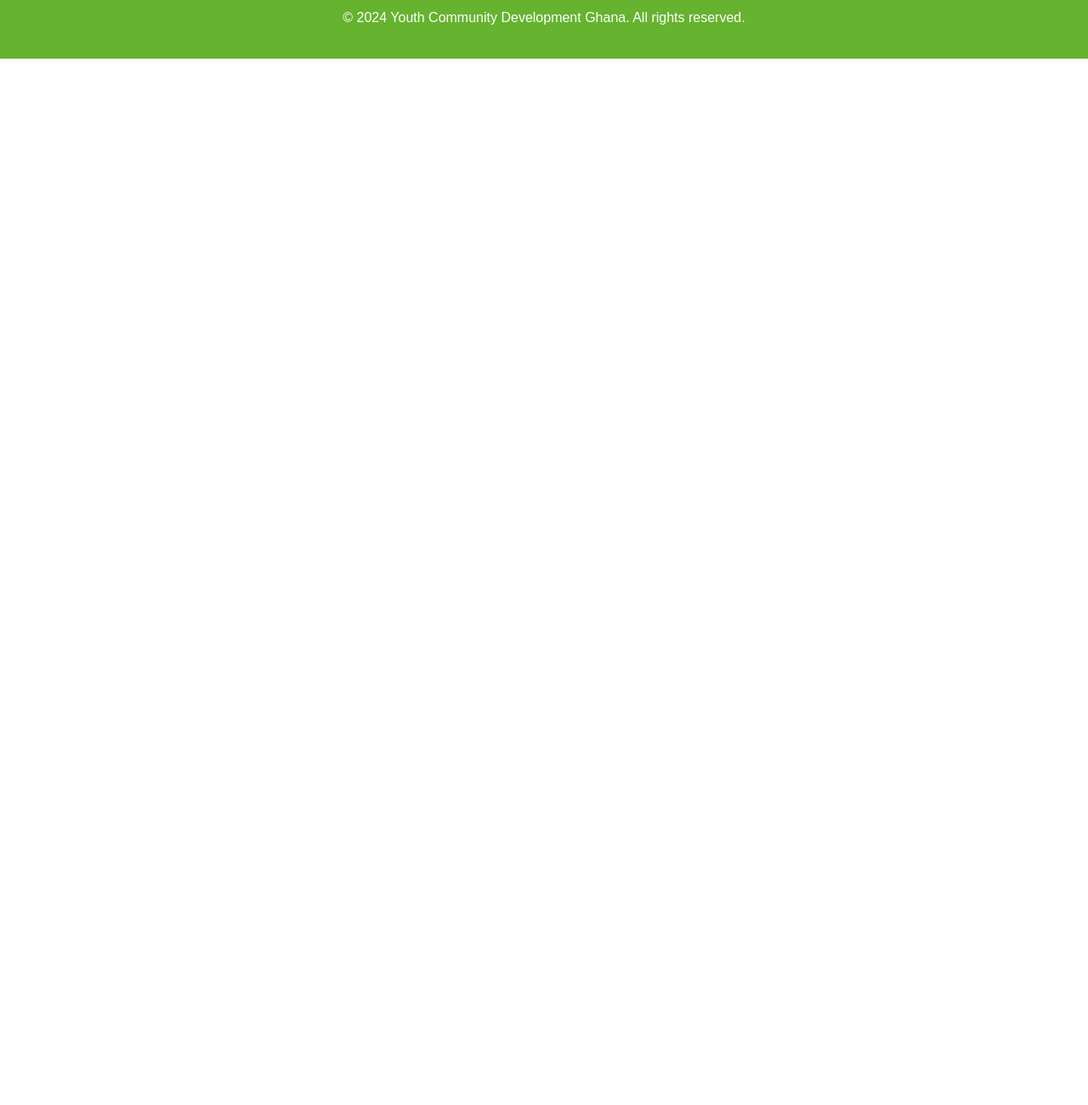
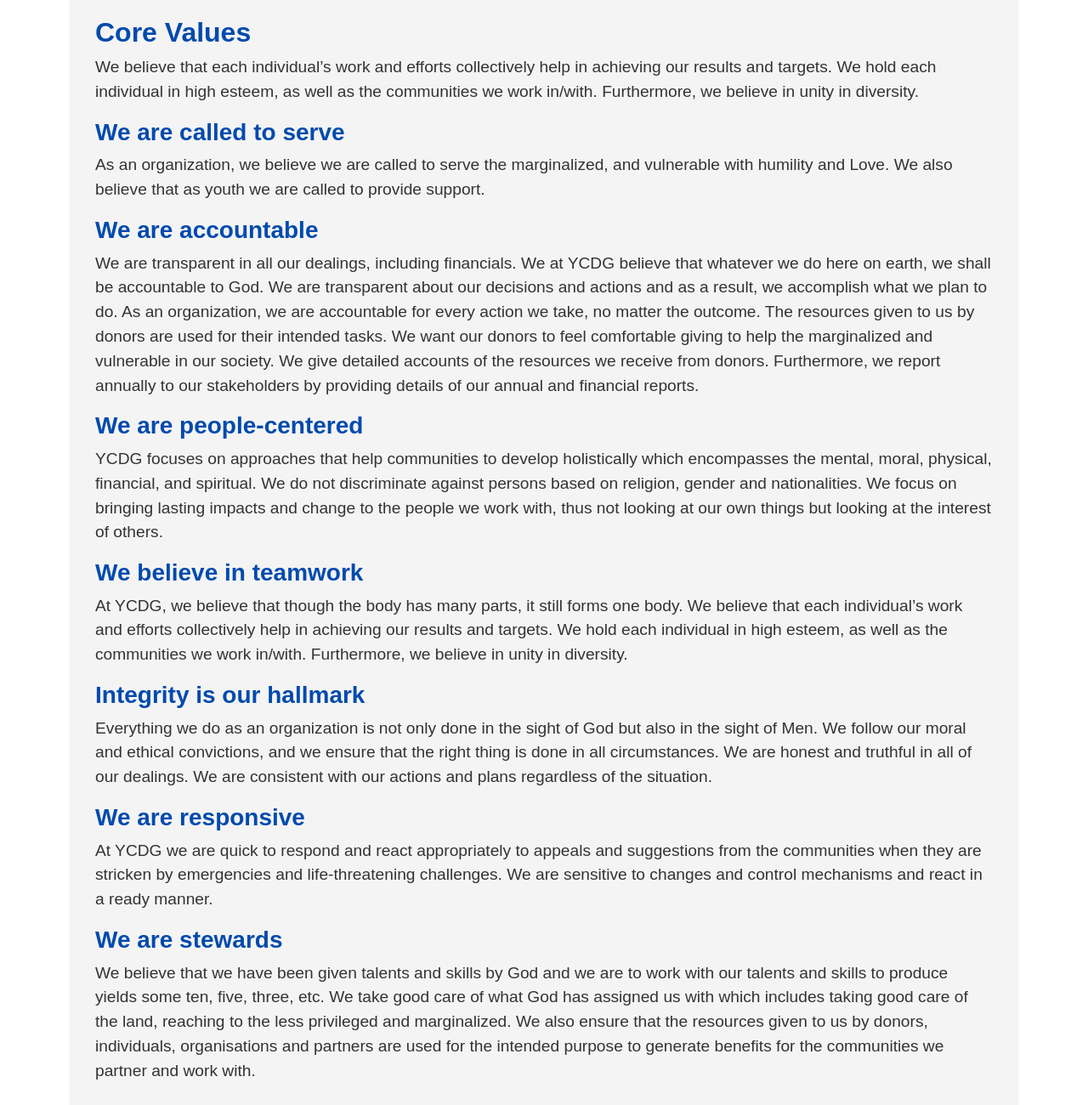
Before and after one commit to rgupta2020/YCD, a plain HTML site: page vision.html in a window 1280 px wide. Shown: the part 660-1960 px from the top of the page at 85% size. Before the commit the page ends 800 px from the top, so only its background shows below. Drawn offline with nearby package versions, Linux system fonts and the light colour scheme.

Commit message:
Update vision.html

```diff
--- a/vision.html
+++ b/vision.html
@@ -44,6 +44,11 @@
         }
 
         .section-title {
+            color: #004aad;
+            font-weight: 600;
+        }
+
+        .values-title {
             color: #004aad;
             font-weight: 600;
         }
@@ -100,6 +105,33 @@
             <p class="vision-text">Our aim is to be the first point of contact in mobilizing funds to eradicate poverty and improve lives. By empowering the youth and working closely with vulnerable communities, YCDG is committed to creating opportunities for individuals to learn, lead, and thrive in every aspect of their lives.</p>
             <p class="vision-text">We are building a future where young leaders are equipped with the skills and support they need to drive positive change in their communities and beyond, ensuring a sustainable and inclusive society for all.</p>
         </div>
+
+        <div class="vision-section">
+            <h2 class="section-title">Core Values</h2>
+            <p class="vision-text">We believe that each individual’s work and efforts collectively help in achieving our results and targets. We hold each individual in high esteem, as well as the communities we work in/with. Furthermore, we believe in unity in diversity.</p>
+
+            <h3 class="values-title">We are called to serve</h3>
+            <p class="vision-text">As an organization, we believe we are called to serve the marginalized, and vulnerable with humility and Love. We also believe that as youth we are called to provide support.</p>
+
+            <h3 class="values-title">We are accountable</h3>
+            <p class="vision-text">We are transparent in all our dealings, including financials. We at YCDG believe that whatever we do here on earth, we shall be accountable to God. We are transparent about our decisions and actions and as a result, we accomplish what we plan to do. As an organization, we are accountable for every action we take, no matter the outcome. The resources given to us by donors are used for their intended tasks. We want our donors to feel comfortable giving to help the marginalized and vulnerable in our society. We give detailed accounts of the resources we receive from donors. Furthermore, we report annually to our stakeholders by providing details of our annual and financial reports.</p>
+
+            <h3 class="values-title">We are people-centered</h3>
+            <p class="vision-text">YCDG focuses on approaches that help communities to develop holistically which encompasses the mental, moral, physical, financial, and spiritual. We do not discriminate against persons based on religion, gender and nationalities. We focus on bringing lasting impacts and change to the people we work with, thus not looking at our own things but looking at the interest of others. </p>
+
+            <h3 class="values-title">We believe in teamwork</h3>
+            <p class="vision-text">At YCDG, we believe that though the body has many parts, it still forms one body. We believe that each individual’s work and efforts collectively help in achieving our results and targets. We hold each individual in high esteem, as well as the communities we work in/with. Furthermore, we believe in unity in diversity.</p>
+
+            <h3 class="values-title">Integrity is our hallmark</h3>
+            <p class="vision-text">Everything we do as an organization is not only done in the sight of God but also in the sight of Men. We follow our moral and ethical convictions, and we ensure that the right thing is done in all circumstances. We are honest and truthful in all of our dealings. We are consistent with our actions and plans regardless of the situation.</p>
+
+            <h3 class="values-title">We are responsive</h3>
+            <p class="vision-text">At YCDG we are quick to respond and react appropriately to appeals and suggestions from the communities when they are stricken by emergencies and life-threatening challenges. We are sensitive to changes and control mechanisms and react in a ready manner.</p>
+
+            <h3 class="values-title">We are stewards</h3>
+            <p class="vision-text">We believe that we have been given talents and skills by God and we are to work with our talents and skills to produce yields some ten, five, three, etc. We take good care of what God has assigned us with which includes taking good care of the land, reaching to the less privileged and marginalized. We also ensure that the resources given to us by donors, individuals, organisations and partners are used for the intended purpose to generate benefits for the communities we partner and work with.</p>
+        </div>
+
     </div>
 
     <footer>
```
